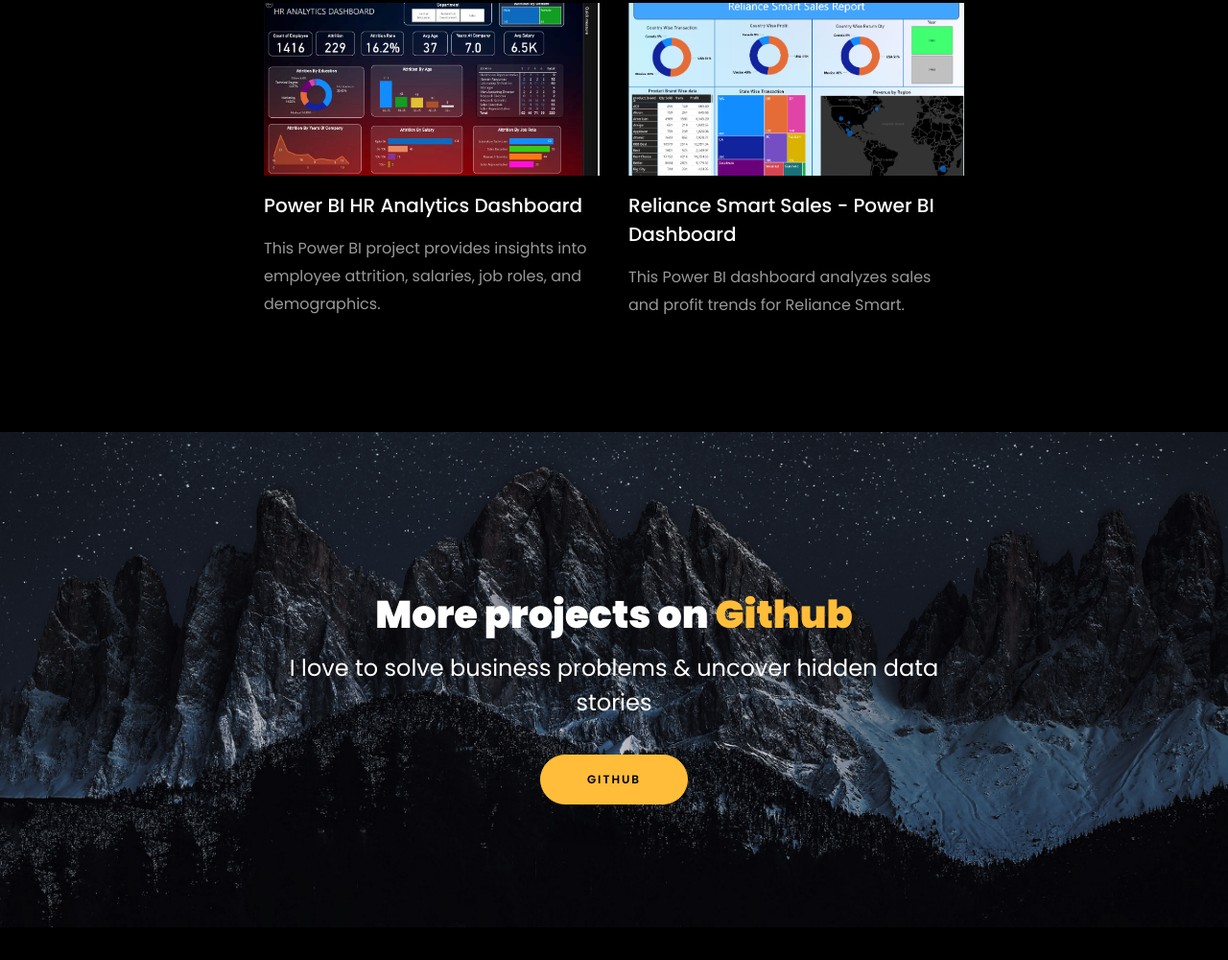
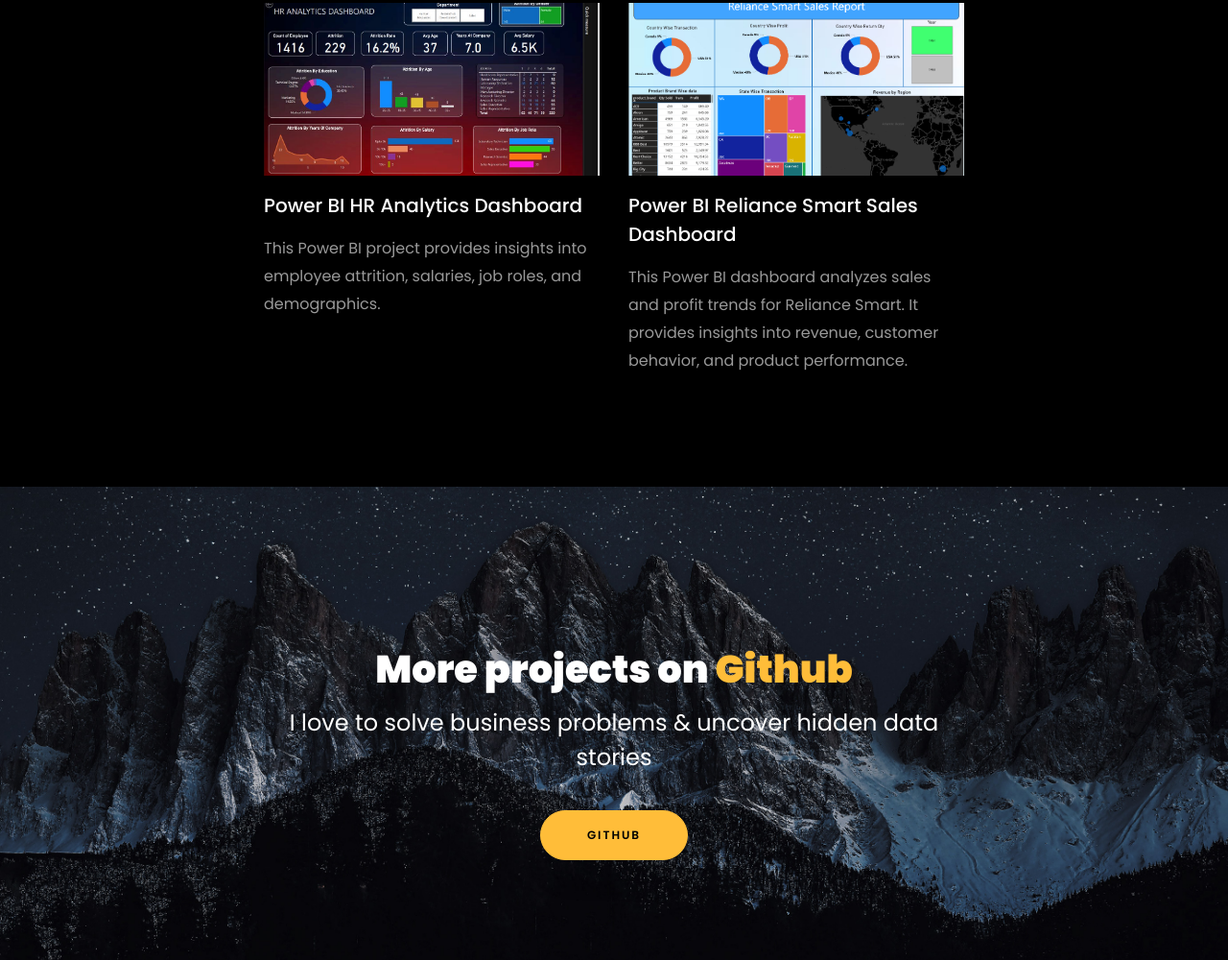
Before and after one commit to arshad12525/Portfolio-Website, a plain HTML site: page index.html in a window 1280 px wide. Shown: the part 3497-4497 px from the top of the page at 96% size. Drawn offline with Linux system fonts and the light colour scheme; animation ran at ten frames a second; files whose address does not match are found by name.

Commit message:
Update index.html

```diff
--- a/index.html
+++ b/index.html
@@ -449,8 +449,8 @@
           <a href="https://github.com/arshad12525/Reliance-Smart-Sales-PowerBI-Dashboard/blob/main/screenshot/dashboard.pdf" class="block-20 zoom-effect" style="background-image: url('images/Capture.PNG');">
           </a>
           <div class="text mt-3 float-right d-block">
-            <h3 class="heading"><a href="https://github.com/arshad12525/Reliance-Smart-Sales-PowerBI-Dashboard/blob/main/screenshot/dashboard.pdf">Reliance Smart Sales - Power BI Dashboard</a></h3>
-            <p>This Power BI dashboard analyzes sales and profit trends for Reliance Smart.</p>
+            <h3 class="heading"><a href="https://github.com/arshad12525/Reliance-Smart-Sales-PowerBI-Dashboard/blob/main/screenshot/dashboard.pdf">Power BI Reliance Smart Sales Dashboard</a></h3>
+            <p>This Power BI dashboard analyzes sales and profit trends for Reliance Smart. It provides insights into revenue, customer behavior, and product performance.</p>
           </div>
         </div>
       </div>
```
